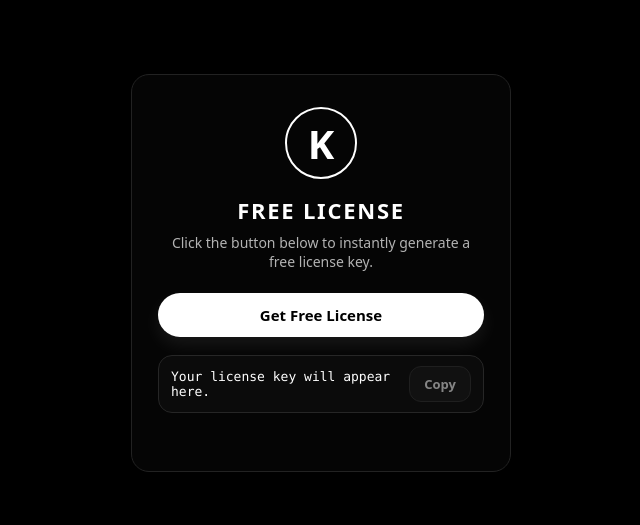
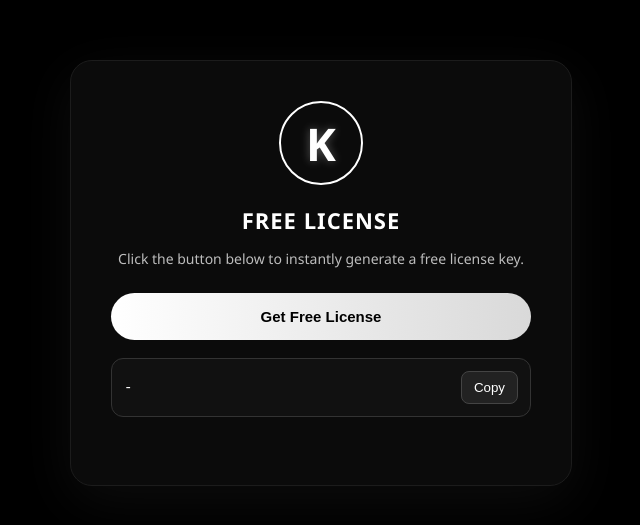
Before and after one commit to kali1548/OOPPk, a plain HTML site: page ndex.html in a window 1280 px wide. Shown: the part 127-652 px from the top of the page, without its empty margins (319-959 px from the left). Drawn offline with Linux system fonts and the light colour scheme.

Commit message:
Update ndex.html

```diff
--- a/ndex.html
+++ b/ndex.html
@@ -1,218 +1,225 @@
 <!DOCTYPE html>
 <html lang="en">
 <head>
-    <meta charset="UTF-8" />
-    <title>KALI | Free License</title>
-    <meta name="viewport" content="width=device-width, initial-scale=1" />
+<meta charset="UTF-8">
+<title>KALI Free License</title>
+<meta name="viewport" content="width=device-width, initial-scale=1">
+
 <style>
-        * {
-            box-sizing: border-box;
+    body {
         margin: 0;
-            padding: 0;
-            font-family: system-ui, -apple-system, BlinkMacSystemFont, "Segoe UI", sans-serif;
-        }
-
-        body {
-            min-height: 100vh;
         background: #000;
         color: #fff;
         display: flex;
+        justify-content: center;
         align-items: center;
-            justify-content: center;
+        height: 100vh;
+        font-family: "Segoe UI", sans-serif;
     }
 
     .card {
-            background: #050505;
-            border: 1px solid #222;
-            border-radius: 18px;
-            padding: 32px 26px;
-            max-width: 380px;
-            width: 100%;
+        background: #0b0b0b;
+        padding: 40px;
+        width: 420px;
+        border-radius: 22px;
+        border: 1px solid #1c1c1c;
         text-align: center;
-            box-shadow: 0 18px 45px rgba(0, 0, 0, 0.7);
+        box-shadow: 0 15px 55px rgba(255, 255, 255, 0.05);
+        animation: fadeIn .5s ease;
     }
 
-        .logo-circle {
-            width: 72px;
-            height: 72px;
-            border-radius: 50%;
-            border: 2px solid #fff;
-            display: flex;
-            align-items: center;
-            justify-content: center;
-            margin: 0 auto 16px;
+    @keyframes fadeIn {
+        from {opacity: 0; transform: translateY(10px);}
+        to {opacity: 1; transform: translateY(0);}
     }
 
-        .logo-circle span {
-            font-size: 40px;
+    .logo {
+        width: 80px;
+        height: 80px;
+        border: 2px solid #fff;
+        border-radius: 50%;
+        margin: 0 auto 20px;
+        display: flex;
+        justify-content: center;
+        align-items: center;
+        font-size: 45px;
         font-weight: 600;
+        text-shadow: 0 0 10px rgba(255, 255, 255, 0.3);
     }
 
-        h1 {
+    h2 {
+        margin-bottom: 8px;
         font-size: 22px;
-            margin-bottom: 8px;
-            letter-spacing: 0.08em;
+        letter-spacing: 1px;
+        font-weight: 700;
     }
 
-        p.subtitle {
+    p {
+        margin-bottom: 25px;
+        color: #bdbdbd;
         font-size: 14px;
-            color: #b3b3b3;
-            margin-bottom: 22px;
-        }
-
-        button {
-            border: none;
-            border-radius: 999px;
-            padding: 12px 24px;
-            font-size: 15px;
-            font-weight: 600;
-            cursor: pointer;
-            transition: transform 0.12s ease, box-shadow 0.12s ease, background 0.12s ease;
     }
 
     #getBtn {
         width: 100%;
-            background: #ffffff;
+        padding: 15px 0;
+        border-radius: 30px;
+        border: none;
+        background: linear-gradient(90deg, #fff, #d9d9d9);
         color: #000;
-            box-shadow: 0 8px 18px rgba(255, 255, 255, 0.08);
-            margin-bottom: 18px;
+        font-size: 15px;
+        font-weight: bold;
+        cursor: pointer;
+        transition: .2s;
+    }
+    #getBtn:hover:enabled {
+        transform: translateY(-2px);
+        box-shadow: 0 8px 20px rgba(255,255,255,0.15);
+    }
+    #getBtn:disabled {
+        opacity: 0.5;
+        cursor: default;
+        box-shadow: none;
     }
 
-        #getBtn:hover:enabled {
-            transform: translateY(-1px);
-            box-shadow: 0 12px 26px rgba(255, 255, 255, 0.12);
-        }
-
-        #getBtn:active:enabled {
-            transform: translateY(0px) scale(0.98);
-            box-shadow: 0 6px 12px rgba(255, 255, 255, 0.05);
-        }
-
-        #getBtn:disabled {
-            opacity: 0.6;
-            cursor: default;
-        }
-
-        .license-box {
-            background: #0b0b0b;
-            border-radius: 14px;
-            border: 1px solid #262626;
-            padding: 10px 12px;
+    .box {
         display: flex;
+        margin-top: 18px;
+        background: #111;
+        border: 1px solid #333;
+        border-radius: 12px;
+        padding: 12px;
+        justify-content: space-between;
         align-items: center;
-            gap: 8px;
-            margin-bottom: 10px;
-            min-height: 46px;
     }
 
     #licenseText {
-            font-family: "JetBrains Mono", ui-monospace, SFMono-Regular, Menlo, Monaco, Consolas, "Liberation Mono", "Courier New", monospace;
-            font-size: 13px;
-            word-break: break-all;
-            text-align: left;
-            flex: 1;
+        font-size: 14px;
+        font-family: "JetBrains Mono", monospace;
+        letter-spacing: 0.5px;
     }
 
     #copyBtn {
-            padding: 8px 14px;
-            font-size: 13px;
-            background: #181818;
-            color: #fff;
-            border-radius: 12px;
-            border: 1px solid #333;
-            white-space: nowrap;
+        background: #222;
+        border: 1px solid #444;
+        color: white;
+        padding: 8px 12px;
+        border-radius: 8px;
+        cursor: pointer;
+        transition: .15s;
     }
 
-        #copyBtn:hover:enabled {
-            background: #222;
-        }
-
-        #copyBtn:disabled {
-            opacity: 0.5;
-            cursor: default;
+    #copyBtn:hover {
+        background: #333;
     }
 
     #status {
-            font-size: 12px;
-            color: #9e9e9e;
+        margin-top: 12px;
+        font-size: 13px;
+        color: #969696;
         min-height: 16px;
     }
 </style>
 </head>
+
 <body>
 <div class="card">
-        <div class="logo-circle">
-            <span>K</span>
-        </div>
 
-        <h1>FREE LICENSE</h1>
-        <p class="subtitle">Click the button below to instantly generate a free license key.</p>
+    <div class="logo">K</div>
 
-        <button id="getBtn" onclick="getLicense()">Get Free License</button>
+    <h2>FREE LICENSE</h2>
+    <p>Click the button below to instantly generate a free license key.</p>
 
-        <div class="license-box">
-            <span id="licenseText">Your license key will appear here.</span>
-            <button id="copyBtn" onclick="copyLicense()" disabled>Copy</button>
+    <button id="getBtn" onclick="getKey()">Get Free License</button>
+
+    <div class="box">
+        <span id="licenseText">-</span>
+        <button id="copyBtn" onclick="copyKey()">Copy</button>
     </div>
 
     <div id="status"></div>
+
 </div>
 
 <script>
-        const API_URL =
-            "https://licenseauth.online/api/seller/?sellerkey=6f5392bec262b97f007dbea64bdce936&type=add&expiry=0.25&mask=KALI_BP_VIP_******&level=1&amount=1&character=%C2%ACe=&format=json";
+const COOLDOWN_MS = 3 * 60 * 60 * 1000; // 3 ساعات
+const STORAGE_KEY = "kali_last_license_time";
 
-        async function getLicense() {
+function getRemainingMs() {
+    const last = localStorage.getItem(STORAGE_KEY);
+    if (!last) return 0;
+    const diff = Date.now() - parseInt(last, 10);
+    if (diff >= COOLDOWN_MS) return 0;
+    return COOLDOWN_MS - diff;
+}
+
+function formatTime(ms) {
+    let s = Math.floor(ms / 1000);
+    const h = Math.floor(s / 3600);
+    s %= 3600;
+    const m = Math.floor(s / 60);
+    s %= 60;
+    return `${h}h ${m}m ${s}s`;
+}
+
+function updateCooldownUI() {
     const btn = document.getElementById("getBtn");
-            const text = document.getElementById("licenseText");
     const status = document.getElementById("status");
-            const copyBtn = document.getElementById("copyBtn");
+    const remaining = getRemainingMs();
 
+    if (remaining > 0) {
         btn.disabled = true;
-            copyBtn.disabled = true;
-            status.textContent = "Generating license...";
-            text.textContent = "";
-
-            try {
-                const res = await fetch(API_URL);
-                if (!res.ok) throw new Error("HTTP error");
-
-                const data = await res.json();
-
-                if (data.success && data.key) {
-                    text.textContent = data.key;
-                    status.textContent = "Your license is ready.";
-                    copyBtn.disabled = false;
+        status.textContent = "You can get a new license in " + formatTime(remaining);
     } else {
-                    status.textContent = data.message || "Unable to generate license.";
-                    text.textContent = "—";
+        btn.disabled = false;
+        if (!status.textContent.startsWith("License generated")) {
+            status.textContent = "";
         }
-            } catch (err) {
-                status.textContent = "Error: could not reach license server.";
-                text.textContent = "—";
-            } finally {
-                btn.disabled = false;
     }
 }
 
-        async function copyLicense() {
-            const text = document.getElementById("licenseText").textContent.trim();
-            if (!text) return;
+// حدّ كل ثانية نحدّث العد التنازلي
+setInterval(updateCooldownUI, 1000);
+window.addEventListener("load", updateCooldownUI);
 
-            try {
-                await navigator.clipboard.writeText(text);
-                document.getElementById("status").textContent = "License copied to clipboard.";
-            } catch {
-                // Fallback if Clipboard API fails
-                const temp = document.createElement("textarea");
-                temp.value = text;
-                document.body.appendChild(temp);
-                temp.select();
-                document.execCommand("copy");
-                document.body.removeChild(temp);
-                document.getElementById("status").textContent = "License copied to clipboard.";
+function getKey() {
+    // تأكيد الكولداون من جديد
+    const remaining = getRemainingMs();
+    if (remaining > 0) {
+        updateCooldownUI();
+        return;
     }
+
+    document.getElementById("status").textContent = "Generating license...";
+    document.getElementById("licenseText").textContent = "-";
+
+    fetch("https://corsproxy.io/?https://licenseauth.online/api/seller/?sellerkey=6f5392bec262b97f007dbea64bdce936&type=add&expiry=0.25&mask=KKALI_bypass_free_********&level=1&amount=1&character=%C2%ACe=&format=json")
+        .then(r => r.json())
+        .then(data => {
+            if (data.success && data.key) {
+                document.getElementById("licenseText").textContent = data.key;
+                document.getElementById("status").textContent = "License generated successfully ✔";
+
+                // خزّن وقت آخر ترخيص
+                localStorage.setItem(STORAGE_KEY, Date.now().toString());
+                updateCooldownUI();
+            } else {
+                document.getElementById("status").textContent =
+                    "Error: " + (data.message || "Failed");
+            }
+        })
+        .catch(() => {
+            document.getElementById("status").textContent = "Error: Cannot reach server.";
+        });
+}
+
+function copyKey() {
+    const key = document.getElementById("licenseText").textContent;
+    if (!key || key === "-") return;
+    navigator.clipboard.writeText(key);
+    document.getElementById("status").textContent = "Copied ✔";
 }
 </script>
+
 </body>
 </html>
```
Lines whose indentation alone changed are shown as unchanged.
